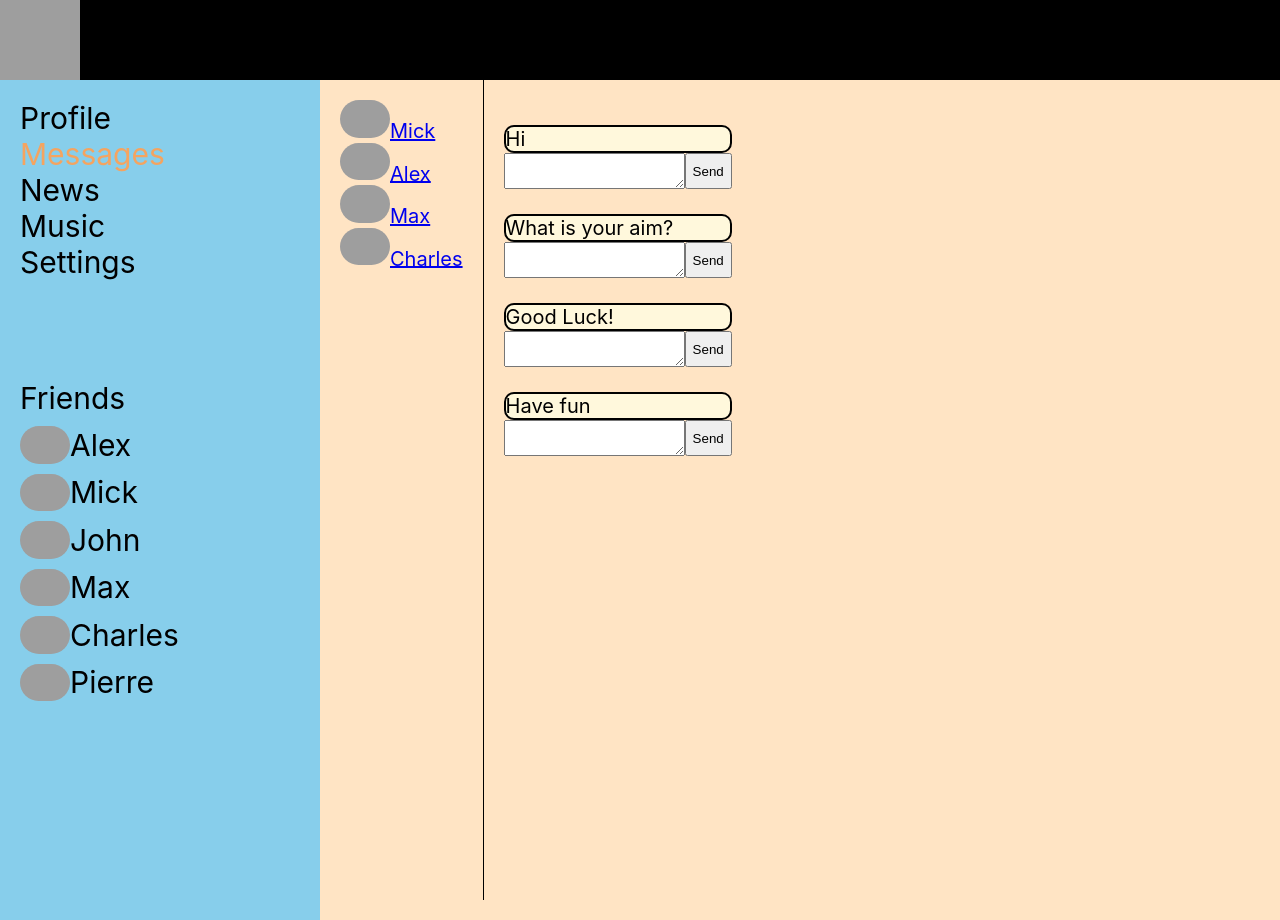
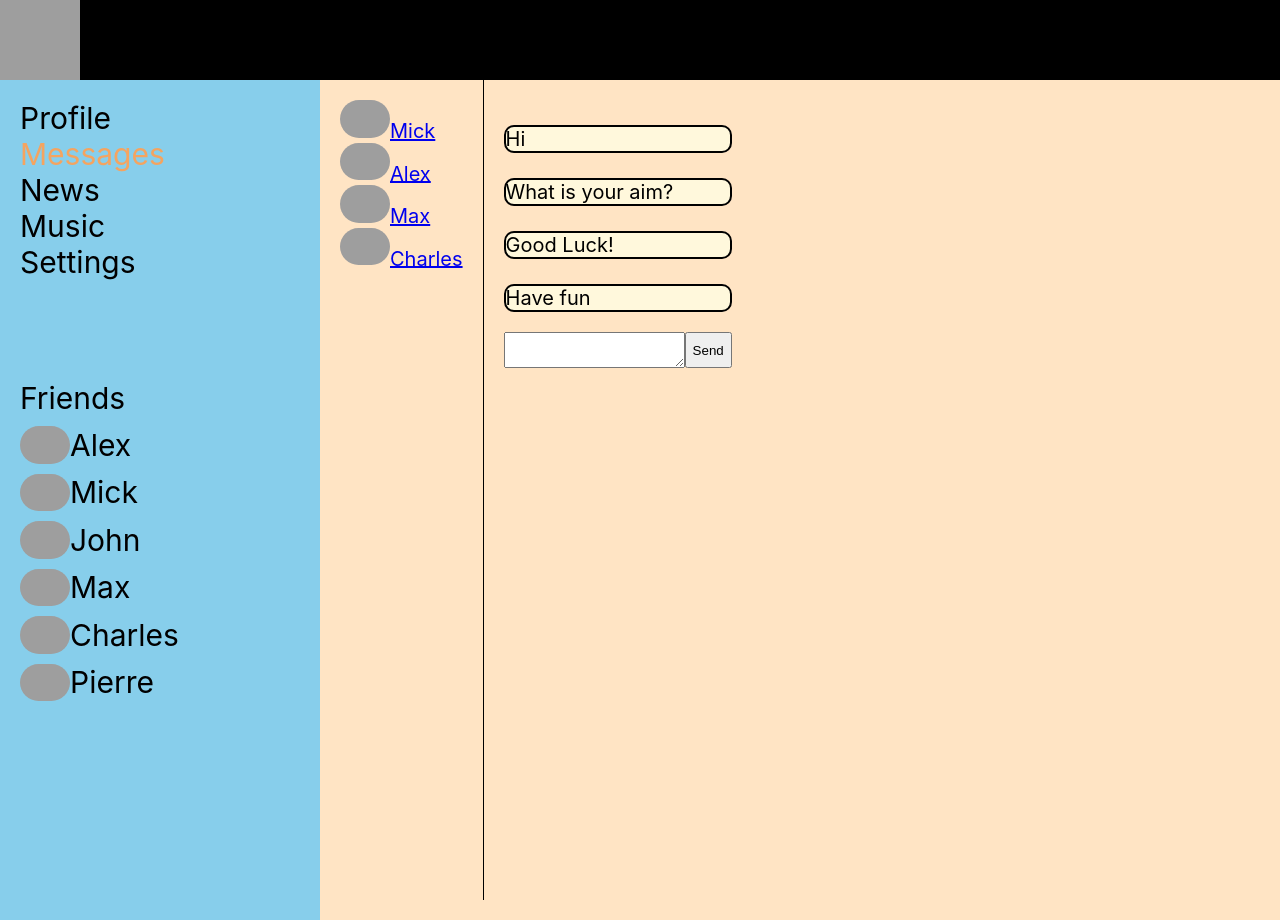
Before and after one commit to rybaaa/social-network, a React (Create React App) app: page /messages in a window 1280 px wide. Built offline with nearby package versions, Linux system fonts and the light colour scheme; grey boxes are pictures that could not be loaded.

Commit message:
ls40 editing new message, elements id

```diff
--- a/package.json
+++ b/package.json
@@ -19,6 +19,7 @@
     "react-router-dom": "5.3.0",
     "react-scripts": "5.0.0",
     "react-test-renderer": "17.0.2",
+    "react-uuid": "^2.0.0",
     "redux": "4.1.2",
     "redux-form": "8.3.8",
     "redux-thunk": "2.4.1",
@@ -61,6 +62,6 @@
     "@types/react-router-dom": "5.3.3",
     "@types/react-test-renderer": "17.0.1",
     "@types/redux-form": "8.3.3",
-    "@types/uuid": "8.3.4"
+    "@types/uuid": "^8.3.4"
   }
 }
--- a/src/components/Messages/MessageItem/MessageItem.tsx
+++ b/src/components/Messages/MessageItem/MessageItem.tsx
@@ -4,29 +4,20 @@ import state, {ActionTypes, addMessageAC} from "../../../redux/state";
 
 type addNewMessageType = {
     message: string
-    id: number
+    id: string
     // addMessage: (message: string) => void
     dispatch:(action:ActionTypes)=>void
 
 }
 
 export const MessageItems = (props: addNewMessageType) => {
-    let newMessage = React.createRef<HTMLTextAreaElement>()
 
-    const addMessage = () => {
-        if (newMessage.current) {
-            props.dispatch(addMessageAC(newMessage.current.value))
-        }
-    }
     return (
         <div>
             <div className={s.messages}>
                 {props.message}
             </div>
-            <div className={s.sendmessageblock}>
-                <textarea ref={newMessage}></textarea>
-                <button onClick={addMessage}>Send</button>
-            </div>
+
         </div>
     )
 }
--- a/src/components/Messages/Messages.module.css
+++ b/src/components/Messages/Messages.module.css
@@ -10,6 +10,7 @@
 }
 
 .messagesItems{
+    min-height: 30px;
     margin-top: 20px;
     font-size: 20px;
     margin-left: 20px;
@@ -36,4 +37,5 @@
 .sendmessageblock{
     display: flex;
     justify-content: flex-start;
+    margin-top: 20px;
 }
--- a/src/components/Messages/Messages.tsx
+++ b/src/components/Messages/Messages.tsx
@@ -1,22 +1,48 @@
-import React from "react";
+import React, {ChangeEvent} from "react";
 import s from './Messages.module.css'
 import {DialogsItem} from "./DialogsItem/DialogsItem";
 import {MessageItems} from "./MessageItem/MessageItem";
-import {ActionTypes, MessagesPageType} from "../../redux/state";
+import {
+    ActionTypes,
+    addMessageAC,
+    MessagesPageType,
+    newMessageTextAC,
+} from "../../redux/state";
 
 type stateMessagesType = {
     state: MessagesPageType
     // addMessage: (message:string) => void
-    dispatch:(action:ActionTypes)=>void
+    dispatch: (action: ActionTypes) => void
 }
 
 export const Messages = (props: stateMessagesType) => {
 
 
-    let dialogsElements = props.state.dialogs.map(el => <DialogsItem name={el.name} id={el.id} avatar={el.avatar}/>)
+    let dialogsElements = props.state.dialogs.map(el => <DialogsItem key={el.id} name={el.name} id={el.id}
+                                                                     avatar={el.avatar}/>)
 
-    let messagesElements = props.state.messages.map(el => <MessageItems message={el.message} id={el.id} dispatch={props.dispatch}/>)
+    let messagesElements = props.state.messages.map(el => <MessageItems key={el.id} message={el.message} id={el.id}
+                                                                        dispatch={props.dispatch}/>)
+    const addMessage = () => {
+        if (props.state.newMessage !== '') {
+            props.dispatch(addMessageAC(props.state.newMessage))
+            props.dispatch(newMessageTextAC(''))
+        } else {
+            alert('Edit Message')
+        }
 
+    }
+    const onChangeHandler = (e: ChangeEvent<HTMLTextAreaElement>) => {
+        props.dispatch(newMessageTextAC(e.currentTarget.value))
+    }
+
+    let sendMessageElement = <div className={s.sendmessageblock}>
+        <textarea
+            value={props.state.newMessage}
+            onChange={onChangeHandler}
+        ></textarea>
+        <button onClick={addMessage}>Send</button>
+    </div>
 
     return (
         <div className={s.dialogs}>
@@ -25,6 +51,7 @@ export const Messages = (props: stateMessagesType) => {
             </div>
             <div className={s.messagesItems}>
                 {messagesElements}
+                {sendMessageElement}
             </div>
         </div>
 
--- a/src/components/Navbar/Nav.tsx
+++ b/src/components/Navbar/Nav.tsx
@@ -11,7 +11,7 @@ type stateSidebarPage = {
 
 export const Nav = (props:stateSidebarPage) => {
 
-    let friend = props.state.friends.map((f) => <MyFriends id={f.id} name={f.name} avatar={f.avatar}/>)
+    let friend = props.state.friends.map((f) => <MyFriends key={f.id} id={f.id} name={f.name} avatar={f.avatar}/>)
 
     return (
         <nav className={s.nav}>
--- a/src/components/Profile/MyPosts/MyPost.tsx
+++ b/src/components/Profile/MyPosts/MyPost.tsx
@@ -16,7 +16,7 @@ type MyPostsTypes = {
 }
 
 export const MyPosts = (props: MyPostsTypes) => {
-    let postElement = props.posts.map(el => <Post id={el.id} post={el.post} likes={el.likes}/>)
+    let postElement = props.posts.map(el => <Post key={el.id} id={el.id} post={el.post} likes={el.likes}/>)
 
     let addPost = () => {
         props.dispatch( addPostAC(props.newText) )
--- a/src/redux/state.ts
+++ b/src/redux/state.ts
@@ -1,5 +1,7 @@
+import {v1} from "uuid";
+
 export type postType = {
-    id: number
+    id: string
     post: string
     likes: number
 }
@@ -10,23 +12,24 @@ export type ProfilePageType = {
 }
 
 export type dialogsType = {
-    id: number
+    id: string
     name: string
     avatar: string
 }
 
 export type messagesType = {
-    id: number
+    id: string
     message: string
 }
 
 export type MessagesPageType = {
+    newMessage: string
     dialogs: dialogsType[]
     messages: messagesType[]
 }
 
 export type friendsType = {
-    id: number
+    id: string
     name: string
     avatar: string
 }
@@ -41,24 +44,22 @@ export type RootStateType = {
     sidebarPage: sidebarTypePage
 }
 
-type AddPostActionType = {
-    type: 'ADD-POST'
-    post: string
-}
-type AddMessageActionType = {
-    type: 'ADD-MESSAGE'
-    message: string
-}
-type NewTextCallbackActionType = {
-    type: 'NEW-TEXT-CALLBACK'
-    newText: string
-}
+const ADD_POST = 'ADD-POST'
+const ADD_MESSAGE = 'ADD-MESSAGE'
+const NEW_TEXT_CALLBACK = 'NEW-TEXT-CALLBACK'
+const NEW_MESSAGE_TEXT = 'NEW-MESSAGE-TEXT'
 
-export const addPostAC = (post:string) => ({type: 'ADD-POST', post} as const)
-export const newTextCallbackAC = (newText:string) => ({type:'NEW-TEXT-CALLBACK', newText} as const)
-export const addMessageAC = (message:string) => ({type:'ADD-MESSAGE', message} as const )
+export const addPostAC = (post: string) => ({type: ADD_POST, post} as const)
+export const newTextCallbackAC = (newText: string) => ({type: NEW_TEXT_CALLBACK, newText} as const)
+export const addMessageAC = (message: string) => ({type: ADD_MESSAGE, message} as const)
+export const newMessageTextAC = (newMessage: string) => ({type: NEW_MESSAGE_TEXT, newMessage} as const)
 
-export type ActionTypes = ReturnType<typeof addPostAC> | ReturnType<typeof addMessageAC> | ReturnType<typeof newTextCallbackAC>
+
+export type ActionTypes =
+    ReturnType<typeof addPostAC>
+    | ReturnType<typeof addMessageAC>
+    | ReturnType<typeof newTextCallbackAC>
+    | ReturnType<typeof newMessageTextAC>
 
 
 export type StoreType = {
@@ -74,32 +75,33 @@ const store: StoreType = {
         profilePage: {
             newText: 'Hey',
             posts: [
-                {id: 1, post: 'Today is my birthday', likes: 3},
-                {id: 2, post: 'My first post', likes: 22}
+                {id: v1(), post: 'Today is my birthday', likes: 3},
+                {id: v1(), post: 'My first post', likes: 22}
             ]
         },
         messagesPage: {
             dialogs: [
-                {id: 1, name: 'Mick', avatar: 'https://www.svgrepo.com/show/26325/avatar.svg'},
-                {id: 2, name: 'Alex', avatar: 'https://www.svgrepo.com/show/106358/avatar.svg'},
-                {id: 3, name: 'Max', avatar: 'https://www.svgrepo.com/show/113445/avatar.svg'},
-                {id: 4, name: 'Charles', avatar: 'https://www.svgrepo.com/show/63886/avatar.svg'}
+                {id: v1(), name: 'Mick', avatar: 'https://www.svgrepo.com/show/26325/avatar.svg'},
+                {id: v1(), name: 'Alex', avatar: 'https://www.svgrepo.com/show/106358/avatar.svg'},
+                {id: v1(), name: 'Max', avatar: 'https://www.svgrepo.com/show/113445/avatar.svg'},
+                {id: v1(), name: 'Charles', avatar: 'https://www.svgrepo.com/show/63886/avatar.svg'}
             ],
             messages: [
-                {id: 1, message: 'Hi'},
-                {id: 2, message: 'What is your aim?'},
-                {id: 3, message: 'Good Luck!'},
-                {id: 4, message: 'Have fun'}
-            ]
+                {id: v1(), message: 'Hi'},
+                {id: v1(), message: 'What is your aim?'},
+                {id: v1(), message: 'Good Luck!'},
+                {id: v1(), message: 'Have fun'}
+            ],
+            newMessage: ''
         },
         sidebarPage: {
             friends: [
-                {id: 1, name: 'Alex', avatar: 'https://www.svgrepo.com/show/106358/avatar.svg'},
-                {id: 2, name: 'Mick', avatar: 'https://www.svgrepo.com/show/26325/avatar.svg'},
-                {id: 3, name: 'John', avatar: 'https://www.svgrepo.com/show/113472/avatar.svg'},
-                {id: 4, name: 'Max', avatar: 'https://www.svgrepo.com/show/113445/avatar.svg'},
-                {id: 4, name: 'Charles', avatar: 'https://www.svgrepo.com/show/63886/avatar.svg'},
-                {id: 4, name: 'Pierre', avatar: 'https://www.svgrepo.com/show/83466/avatar.svg'}
+                {id: v1(), name: 'Alex', avatar: 'https://www.svgrepo.com/show/106358/avatar.svg'},
+                {id: v1(), name: 'Mick', avatar: 'https://www.svgrepo.com/show/26325/avatar.svg'},
+                {id: v1(), name: 'John', avatar: 'https://www.svgrepo.com/show/113472/avatar.svg'},
+                {id: v1(), name: 'Max', avatar: 'https://www.svgrepo.com/show/113445/avatar.svg'},
+                {id: v1(), name: 'Charles', avatar: 'https://www.svgrepo.com/show/63886/avatar.svg'},
+                {id: v1(), name: 'Pierre', avatar: 'https://www.svgrepo.com/show/83466/avatar.svg'}
             ]
         }
     },
@@ -113,18 +115,21 @@ const store: StoreType = {
         return this._state
     },
     dispatch(action) {
-        if (action.type === 'ADD-POST') {
+        if (action.type === ADD_POST) {
             this._state.profilePage.posts.push(
-                {id: 3, post: action.post, likes: 0}
+                {id: v1(), post: action.post, likes: 0}
             )
             this._renderTree()
-        } else if (action.type === 'ADD-MESSAGE') {
+        } else if (action.type === ADD_MESSAGE) {
             this._state.messagesPage.messages.push(
-                {id: 5, message: action.message}
+                {id: v1(), message: action.message}
             )
             this._renderTree()
-        } else if (action.type === 'NEW-TEXT-CALLBACK') {
+        } else if (action.type === NEW_TEXT_CALLBACK) {
             this._state.profilePage.newText = action.newText
+            this._renderTree()
+        } else if (action.type === NEW_MESSAGE_TEXT) {
+            this._state.messagesPage.newMessage = action.newMessage
             this._renderTree()
         }
     }
```
Also changed, not shown: 2 other files (tests, documents, lock files or other folders).
